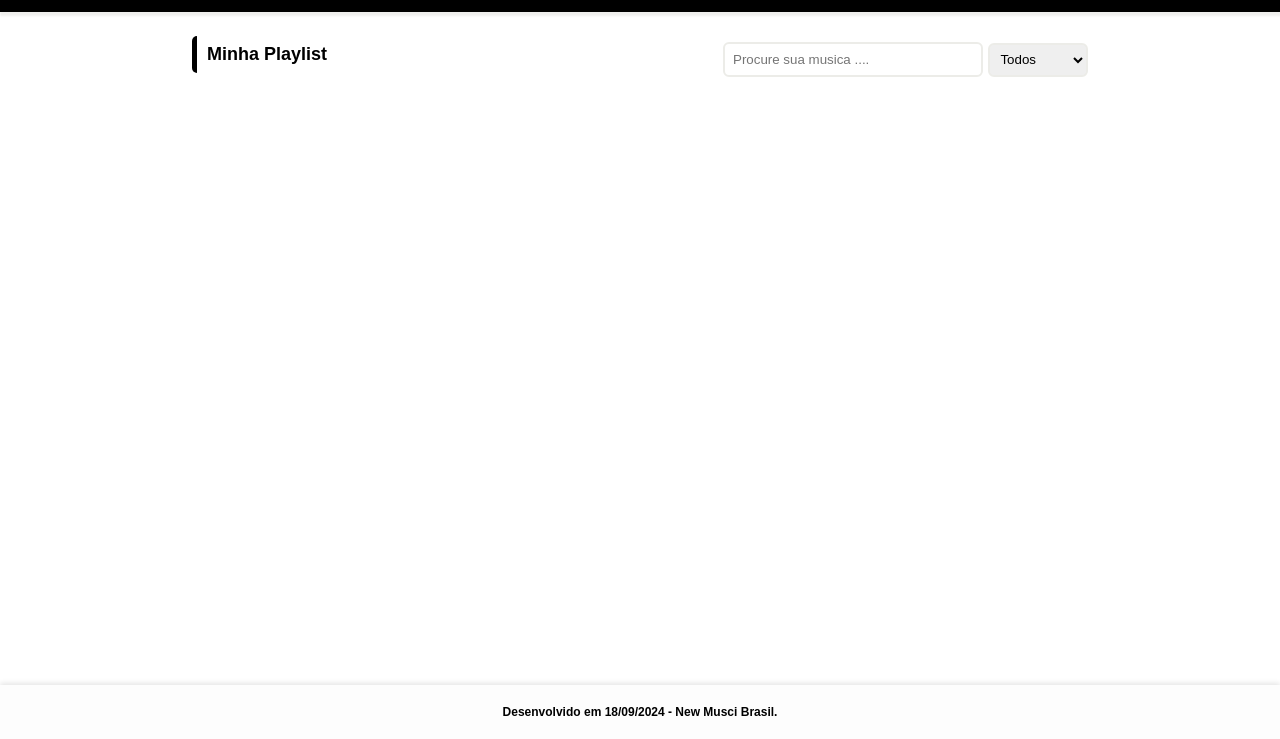
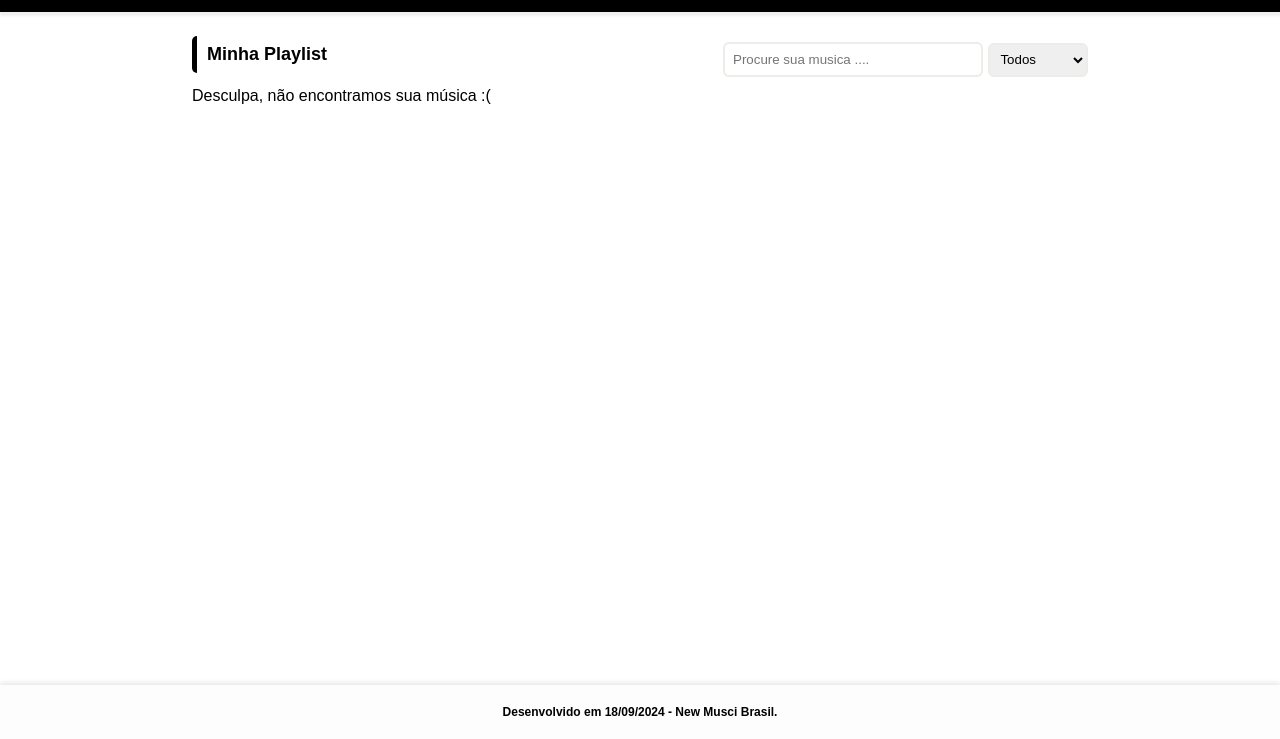
Before and after one commit to marcosggoncalves/lista-musicas, a plain HTML site: page index.html in a window 1280 px wide. Shown: the part 61-800 px from the top of the page. Drawn offline with nearby package versions, Linux system fonts and the light colour scheme; no server answers; a web font is replaced by a local one.

Commit message:
fix: ajustando estrutura,

```diff
--- a/public/js/elementos.js
+++ b/public/js/elementos.js
@@ -89,13 +89,17 @@ const loading = (displayLoading, displayMain) => {
     main.style.display = displayMain;
 }
 
+const limparListadMusicas = (data) => {
+    renderHtml.innerHTML = data.length == 0 ? 'Desculpa, não encontramos sua música :(' : null;
+}
+
 const renderizar = (data) => {
     // Limpar estrutura
-    renderHtml.innerHTML = null;
+    limparListadMusicas(data);
+    // Parar loading
+    loading('none', 'block');
     // renderizar e criar os elementos
     data.forEach(musica =>
         renderHtml.appendChild(criarItemLista(musica))
     )
-    // Parar loading
-    loading('none', 'block');
 }
--- a/public/js/index.js
+++ b/public/js/index.js
@@ -1,22 +1,20 @@
-const main = document.querySelector("main");
+const main = document.querySelector("main"),
+    loadingElemento = document.querySelector("#loading"),
+    generoElemento = document.querySelector('#genero'),
+    searchElemento = document.querySelector('#search'),
+    renderHtml = document.querySelector("#music");
 
-const loadingElemento = document.querySelector("#loading");
-
-const generoElemento = document.querySelector('#genero');
 // Adiciona evento para mudanças na seleção de gênero
 generoElemento.addEventListener("change", filtro);
-
-const searchElemento = document.querySelector('#search');
 // Adiciona evento para mudanças no campo de pesquisa (search)
 searchElemento.addEventListener("keyup", filtro);
 
-const renderHtml = document.querySelector("#music");
-
 (async () => {
+    // Buscar lista de musicas da api
     await getMusicas();
-
+    // Buscar lista de generos
     await getGeneros();
-
+    // Criar lista de generos na caixa de pesquisa 'select'
     criarOptionFiltroGeneros(generos);
 
     renderizar(musicas);
```
Also changed, not shown: index.html (+0 -1 lines).
